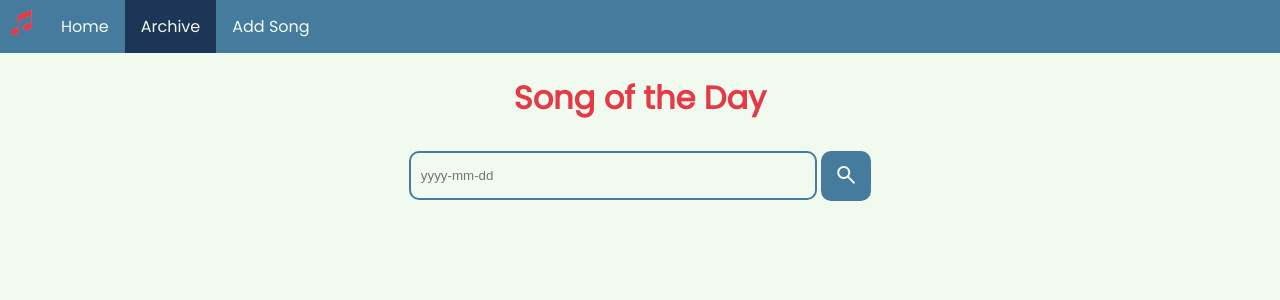
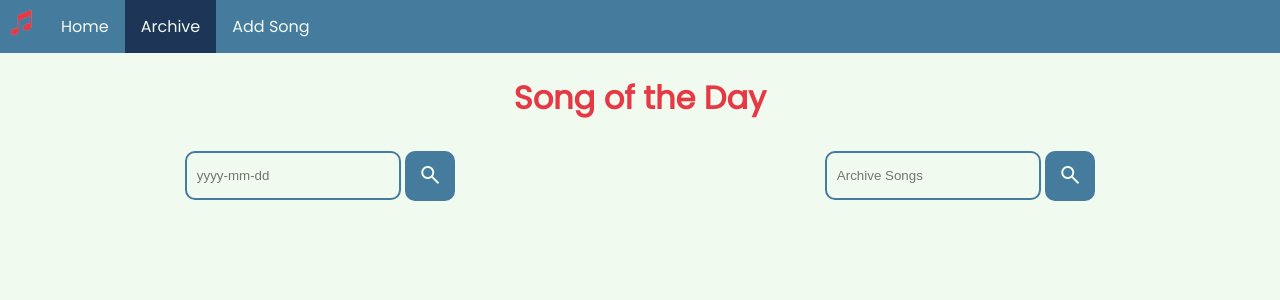
Before and after one commit to LegosAndStuff-Dev/Song-of-the-Day, a Flask app: page /archive in a window 1280 px wide. Shown: the top 300 px of the page. Run offline with Flask 3, Linux system fonts and the light colour scheme.

Commit message:
starting to make archive page

```diff
--- a/static/css/archive.css
+++ b/static/css/archive.css
@@ -0,0 +1,10 @@
+.search-bar {
+    align-items: center;
+    justify-content: center;
+    display: flex;
+}
+
+.search-bar-item {
+    width: 50%;
+    display: block;
+}
--- a/templates/archive.html
+++ b/templates/archive.html
@@ -35,12 +35,22 @@
     <!-- Main content -->
     <!-- Search bar for songs -->
     <div class="search-bar">
-        <input type="text" id="searchInput" placeholder="yyyy-mm-dd">
-        <button onclick="findSongs()" class="search">
-            <span class="material-symbols-outlined" style="color: #F1FAEE;">
-                search
-            </span>
-        </button>
+        <div class="search-bar-item">
+            <input type="text" id="searchInput" placeholder="yyyy-mm-dd">
+            <button onclick="findSongs('date')" class="search">
+                <span class="material-symbols-outlined" style="color: #F1FAEE;">
+                    search
+                </span>
+            </button>
+        </div>
+        <div class="search-bar-item">
+            <input type="text" id="searchInput" placeholder="Archive Songs">
+            <button onclick="findSongs('song')" class="search">
+                <span class="material-symbols-outlined" style="color: #F1FAEE;">
+                    search
+                </span>
+            </button>
+        </div>
     </div>
 
     <!-- Testing area -->
@@ -49,5 +59,14 @@
 </body>
 <script>
     // JavaScript functions for search and adding songs
+    function findSongs(type) {
+        if (type == "date") {
+            console.log("date")
+        }
+
+        if (type == "song") {
+            console.log("song")
+        }
+    }
 </script>
 </html>
```
